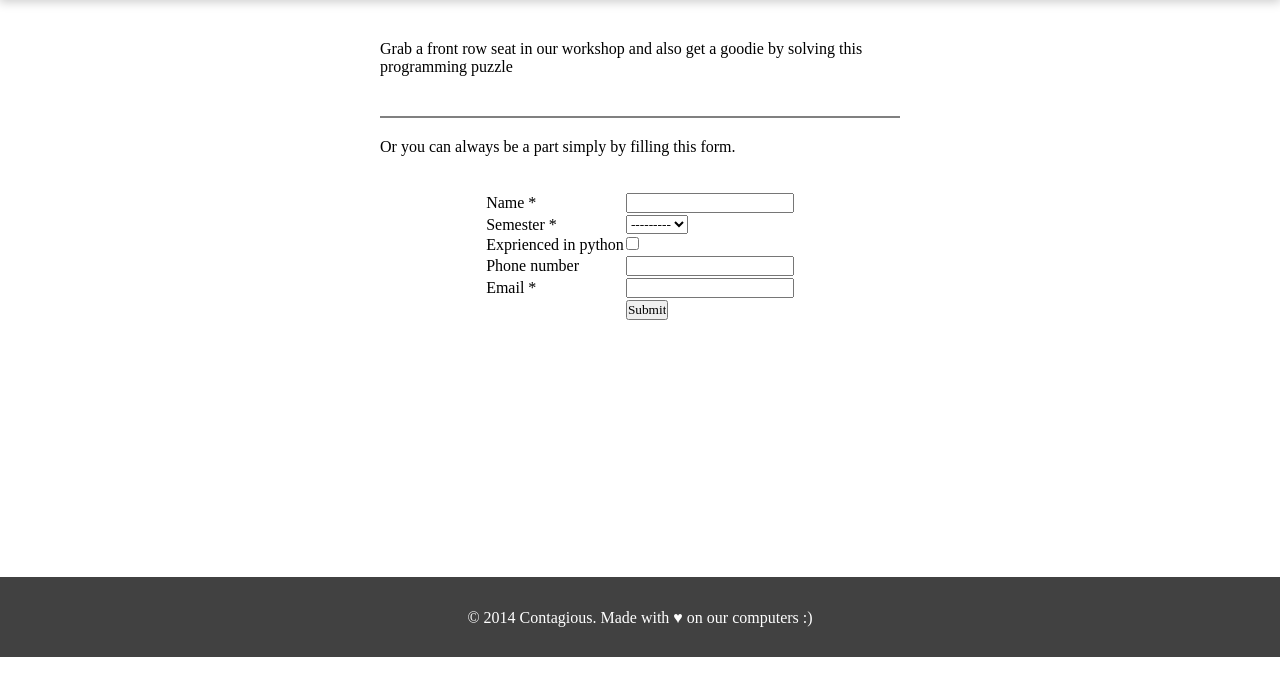
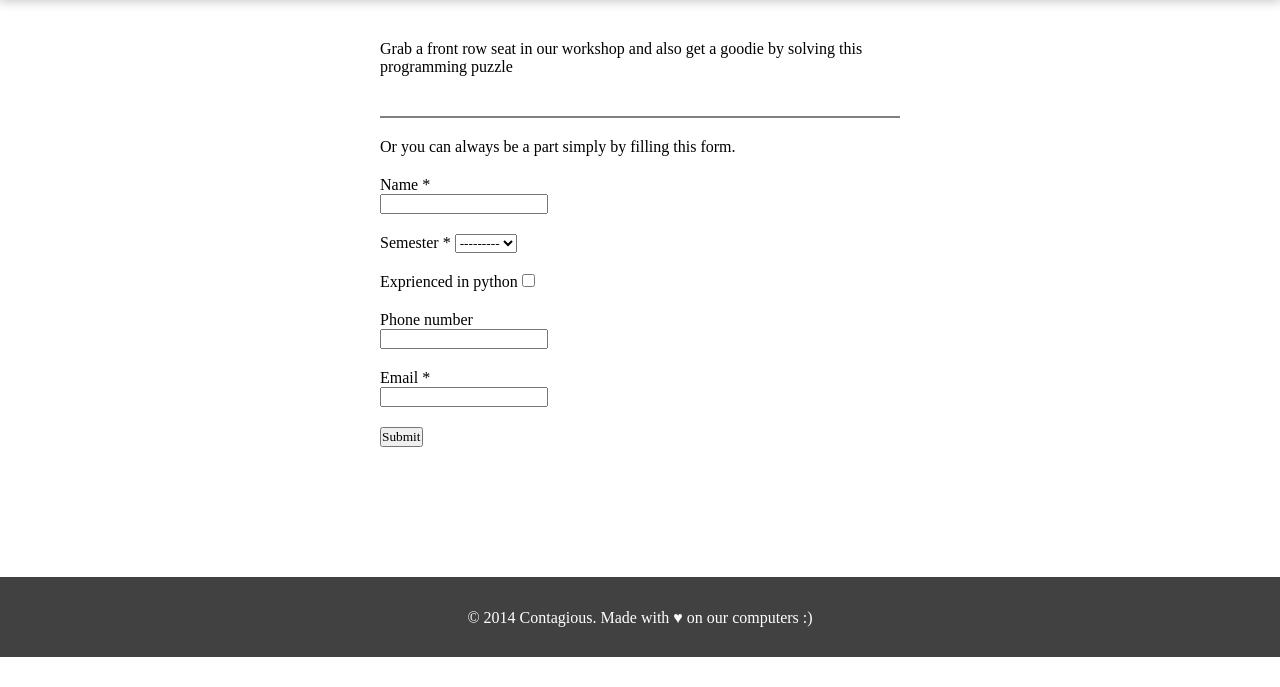
Before and after one commit to sourabhv/kronos, a Django app: page /pyworkshop/ in a window 1280 px wide. Shown: the part 100-787 px from the top of the page. Run offline with Django 3.2, Linux system fonts and the light colour scheme; some web fonts are replaced.

Commit message:
Change the form's HTML structure

```diff
--- a/registrar/static/css/base.css
+++ b/registrar/static/css/base.css
@@ -80,6 +80,26 @@ nav > .item:hover {
     margin: auto;
 }
 
+.form-holder p {
+    margin: 20px 0;
+}
+
+/*
+****************************************
+-------  form css here
+****************************************
+*/
+
+.errorlist {
+    list-style: none;
+    padding-left: 0;
+}
+
+.errorlist li {
+    font-style: italic;
+    font-size: 12px;
+}
+
 footer p {
     padding: 2em 1em;
     height: 80px;
@@ -88,18 +108,6 @@ footer p {
     text-align: center;
 }
 
-table {
-    margin: 35px;
-    margin-left: auto;
-    margin-right: auto;
-    text-align: left;
-}
-
-td.error ul {
-    list-style: none;
-    padding-left: 0;
-}
-
 .heart {
     font-weight: bold;
 }
--- a/registrar/templates/registrar/register.html
+++ b/registrar/templates/registrar/register.html
@@ -24,75 +24,39 @@
 
         <div class="form-holder">
             <p>Or you can always be a part simply by filling this form.</p>
-            <table>
-                <tbody>
-                    <tr>
-                        <td><label for="id_name">Name *</label></td>
-                        <td>{{ form.name }}</td>
-                    </tr>
 
-                    {% if  form.errors %}
-                        <tr>
-                            <td></td>
-                            <td class="error">{{ form.name.errors }}</td>
-                        </tr>
-                    {% endif %}
+            <p>
+                <label for="id_name">Name *</label> <br>
+                {{ form.name }}
+                {% if form.errors %} {{ form.name.errors }} {% endif %}
+            </p>
 
-                    <tr>
-                        <td><label for="id_semester">Semester *</label></td>
-                        <td>{{ form.semester }}</td>
-                    </tr>
+            <p>
+                <label for="id_semester">Semester *</label>
+                {{ form.semester }}
+                {% if form.errors %} {{ form.semester.errors }} {% endif %}
+            </p>
 
-                    {% if  form.errors %}
-                        <tr>
-                            <td></td>
-                            <td class="error">{{ form.semester.errors }}</td>
-                        </tr>
-                    {% endif %}
+            <p>
+                <label for="id_exprienced_in_python">Exprienced in python</label>
+                {{ form.exprienced_in_python }}
+                {% if form.errors %} {{ form.exprienced_in_python.errors }} {% endif %}
+            </p>
 
-                    <tr>
-                        <td><label for="id_exprienced_in_python">Exprienced in python</label></td>
-                        <td>{{ form.exprienced_in_python }}</td>
-                    </tr>
+            <p>
+                <label for="id_phone_number">Phone number</label> <br>
+                {{ form.phone_number }}
+                {% if form.errors %} {{ form.phone_number.errors }} {% endif %}
+            </p>
 
-                    {% if  form.errors %}
-                        <tr>
-                            <td></td>
-                            <td class="error">{{ form.exprienced_in_python.errors }}</td>
-                        </tr>
-                    {% endif %}
+            <p>
+                <label for="id_email">Email *</label> <br>
+                {{ form.email }}
+                {% if form.errors %} {{ form.email.errors }} {% endif %}
+            </p>
 
-                    <tr>
-                        <td><label for="id_phone_number">Phone number</label></td>
-                        <td>{{ form.phone_number }}</td>
-                    </tr>
+            <p><input type="submit" value="Submit"></p>
 
-                    {% if  form.errors %}
-                        <tr>
-                            <td></td>
-                            <td class="error">{{ form.phone_number.errors }}</td>
-                        </tr>
-                    {% endif %}
-
-                    <tr>
-                        <td><label for="id_email">Email *</label></td>
-                        <td>{{ form.email }}</td>
-                    </tr>
-
-                    {% if  form.errors %}
-                        <tr>
-                            <td></td>
-                            <td class="error">{{ form.email.errors }}</td>
-                        </tr>
-                    {% endif %}
-
-                    <tr>
-                        <td></td>
-                        <td><input type="submit" value="Submit"></td>
-                    </tr>
-
-                </tbody>
-            </table>
         </div>
 
     </form>
```
